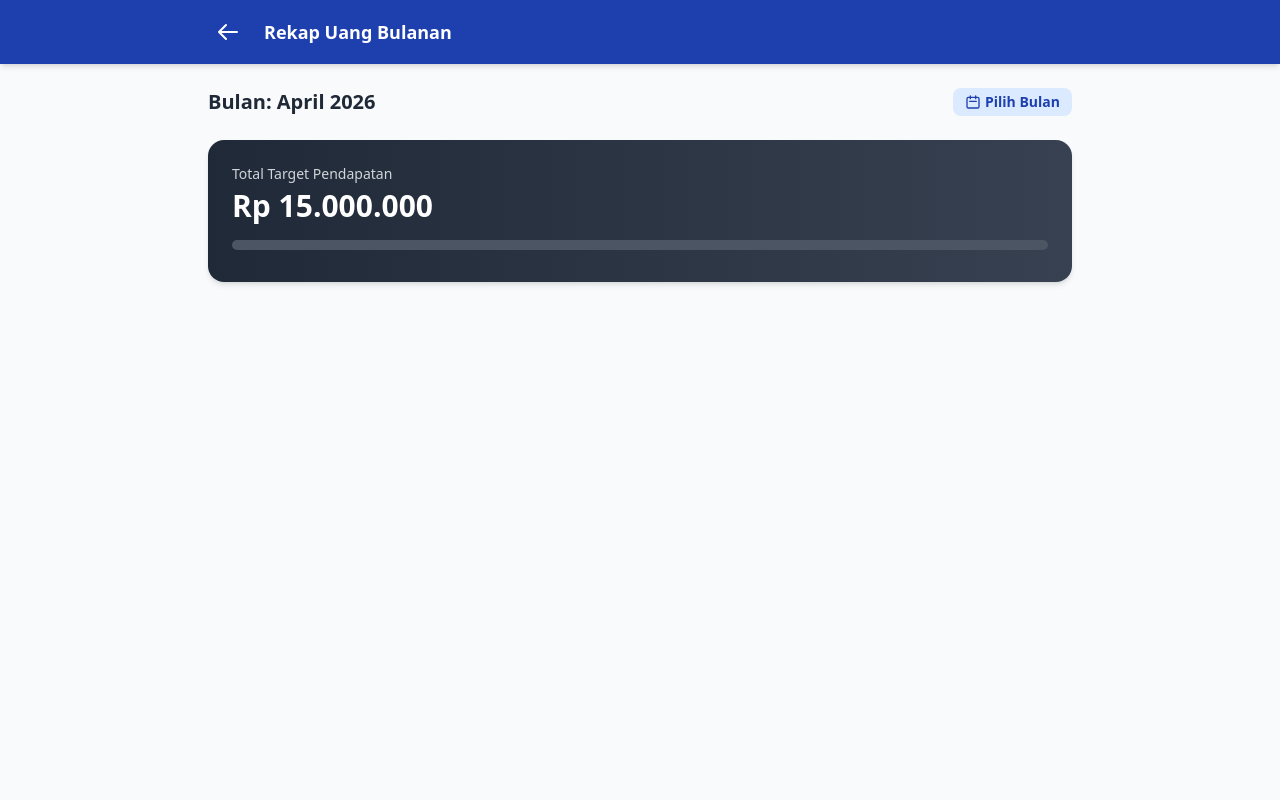
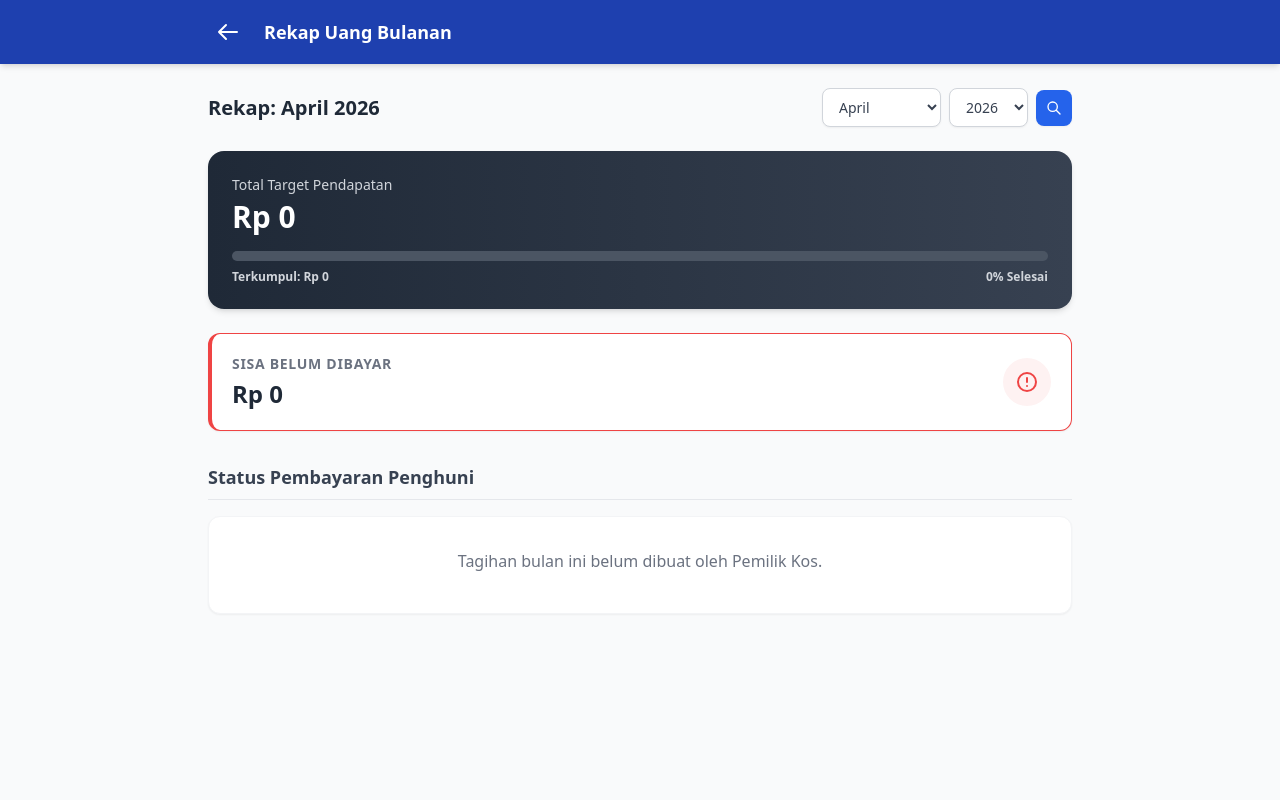
Before and after one commit to tasyakurmaulana/SISTEM-OPERASIONAL-KOSKITA, a PHP site: page /penjaga/laporan_keuangan.php in a window 1280 px wide. Run offline with PHP 8.4, Linux system fonts and the light colour scheme; a user stored in the database is signed in; data comes from the database, SQL or seed files in the repository; tables that the repository leaves empty hold one stand-in row (values such as "Sample post"); some libraries are stand-ins or nearby versions.

Commit message:
Update laporan_keuangan.php

```diff
--- a/penjaga/laporan_keuangan.php
+++ b/penjaga/laporan_keuangan.php
@@ -1,35 +1,51 @@
 <?php
 session_start();
+require '../koneksi.php';
 
-// Proteksi Halaman: Hanya untuk role 'penjaga'
 if (!isset($_SESSION['id_user']) || $_SESSION['role'] !== 'penjaga') {
     header("Location: ../login.php");
     exit;
 }
 
-// --- SIMULASI QUERY DATABASE ---
-// Di aplikasi aslinya, data ini diambil menggunakan query SUM() dari tabel 'tagihan' pada bulan berjalan.
 
-$bulan_ini = "April 2026";
-
-// Ringkasan Rekap
-$rekap = [
-    'total_tagihan_keseluruhan' => 15000000,
-    'total_sudah_dibayar' => 12500000,
-    'total_belum_dibayar' => 2500000,
+$bulan_array = [
+    1 => 'Januari', 2 => 'Februari', 3 => 'Maret', 4 => 'April',
+    5 => 'Mei', 6 => 'Juni', 7 => 'Juli', 8 => 'Agustus',
+    9 => 'September', 10 => 'Oktober', 11 => 'November', 12 => 'Desember'
 ];
 
-// Persentase untuk progress bar
-$persentase_terkumpul = ($rekap['total_sudah_dibayar'] / $rekap['total_tagihan_keseluruhan']) * 100;
 
-// Daftar Status Pembayaran per Kamar
-$daftar_kamar = [
-    ['kamar' => 'A-01', 'nama' => 'Budi Santoso', 'nominal' => 850000, 'status' => 'Lunas'],
-    ['kamar' => 'A-02', 'nama' => 'Andi Wijaya', 'nominal' => 800000, 'status' => 'Lunas'],
-    ['kamar' => 'B-01', 'nama' => 'Siti Aminah', 'nominal' => 850000, 'status' => 'Belum Lunas'],
-    ['kamar' => 'B-02', 'nama' => 'Indra Febri', 'nominal' => 850000, 'status' => 'Menunggu Konfirmasi'],
-    ['kamar' => 'C-01', 'nama' => 'Rina Melati', 'nominal' => 800000, 'status' => 'Belum Lunas'],
-];
+$filter_bulan = isset($_GET['bulan']) ? $_GET['bulan'] : $bulan_array[date('n')];
+$filter_tahun = isset($_GET['tahun']) ? $_GET['tahun'] : date('Y');
+$periode_tampil = $filter_bulan . " " . $filter_tahun;
+
+
+$q_target = $conn->query("SELECT SUM(total_tagihan) as target FROM tagihan WHERE bulan = '$filter_bulan' AND tahun = '$filter_tahun'");
+$total_target = ($q_target && $q_target->num_rows > 0) ? $q_target->fetch_assoc()['target'] : 0;
+
+if(is_null($total_target)) $total_target = 0;
+
+$q_lunas = $conn->query("SELECT SUM(total_tagihan) as lunas FROM tagihan WHERE status = 'Lunas' AND bulan = '$filter_bulan' AND tahun = '$filter_tahun'");
+$total_sudah_dibayar = ($q_lunas && $q_lunas->num_rows > 0) ? $q_lunas->fetch_assoc()['lunas'] : 0;
+if(is_null($total_sudah_dibayar)) $total_sudah_dibayar = 0;
+
+
+$total_belum_dibayar = $total_target - $total_sudah_dibayar;
+
+if ($total_target > 0) {
+    $persentase_terkumpul = ($total_sudah_dibayar / $total_target) * 100;
+} else {
+    $persentase_terkumpul = 0;
+}
+
+
+$query_daftar = $conn->query("
+    SELECT t.total_tagihan, t.status, p.nomor_kamar, p.nama_lengkap
+    FROM tagihan t
+    JOIN penghuni p ON t.id_penghuni = p.id_penghuni
+    WHERE t.bulan = '$filter_bulan' AND t.tahun = '$filter_tahun'
+    ORDER BY p.nomor_kamar ASC
+");
 
 function formatRupiah($angka){
     return "Rp " . number_format($angka, 0, ',', '.');
@@ -44,11 +60,11 @@ function formatRupiah($angka){
     <title>Rekap Uang Bulanan - Penjaga Kos</title>
     <script src="https://cdn.tailwindcss.com"></script>
 </head>
-<body class="bg-gray-50 font-sans antialiased min-h-screen">
+<body class="bg-gray-50 font-sans antialiased min-h-screen pb-10">
 
     <nav class="bg-blue-800 text-white shadow-md sticky top-0 z-50">
         <div class="max-w-4xl mx-auto px-4 py-3 flex items-center">
-            <a href="dashboard.php" class="mr-4 hover:bg-blue-700 p-2 rounded-full transition">
+            <a href="dashboard_penjaga.php" class="mr-4 hover:bg-blue-700 p-2 rounded-full transition">
                 <svg class="w-6 h-6" fill="none" stroke="currentColor" viewBox="0 0 24 24"><path stroke-linecap="round" stroke-linejoin="round" stroke-width="2" d="M10 19l-7-7m0 0l7-7m-7 7h18"></path></svg>
             </a>
             <div class="font-bold text-lg">Rekap Uang Bulanan</div>
@@ -57,17 +73,91 @@ function formatRupiah($angka){
 
     <div class="max-w-4xl mx-auto px-4 py-6">
 
-        <div class="flex justify-between items-center mb-6">
-            <h2 class="text-xl font-bold text-gray-800">Bulan: <?php echo $bulan_ini; ?></h2>
-            <button class="bg-blue-100 text-blue-800 px-3 py-1 rounded-lg text-sm font-semibold flex items-center">
-                <svg class="w-4 h-4 mr-1" fill="none" stroke="currentColor" viewBox="0 0 24 24"><path stroke-linecap="round" stroke-linejoin="round" stroke-width="2" d="M8 7V3m8 4V3m-9 8h10M5 21h14a2 2 0 002-2V7a2 2 0 00-2-2H5a2 2 0 00-2 2v12a2 2 0 002 2z"></path></svg>
-                Pilih Bulan
-            </button>
+        <div class="flex flex-col md:flex-row justify-between items-start md:items-center mb-6 gap-3">
+            <h2 class="text-xl font-bold text-gray-800">Rekap: <?php echo htmlspecialchars($periode_tampil); ?></h2>
+
+            <form method="GET" action="" class="flex items-center gap-2">
+                <select name="bulan" class="bg-white border border-gray-300 text-gray-700 text-sm rounded-lg focus:ring-blue-500 focus:border-blue-500 block px-3 py-2 shadow-sm">
+                    <?php foreach($bulan_array as $angka => $nama_bulan): ?>
+                        <option value="<?php echo $nama_bulan; ?>" <?php if($filter_bulan == $nama_bulan) echo 'selected'; ?>>
+                    <?php echo $nama_bulan; ?>
+                        </option>
+                    <?php endforeach; ?>
+                </select>
+
+                <select name="tahun" class="bg-white border border-gray-300 text-gray-700 text-sm rounded-lg focus:ring-blue-500 focus:border-blue-500 block px-3 py-2 shadow-sm">
+                    <?php
+                    $tahun_sekarang = date('Y');
+                    for($t = $tahun_sekarang - 1; $t <= $tahun_sekarang + 1; $t++):
+                    ?>
+                        <option value="<?php echo $t; ?>" <?php if($filter_tahun == $t) echo 'selected'; ?>>
+                            <?php echo $t; ?>
+                        </option>
+                    <?php endfor; ?>
+                </select>
+
+                <button type="submit" class="bg-blue-600 hover:bg-blue-700 text-white p-2.5 rounded-lg shadow-sm transition flex items-center justify-center">
+                    <svg class="w-4 h-4" fill="none" stroke="currentColor" viewBox="0 0 24 24"><path stroke-linecap="round" stroke-linejoin="round" stroke-width="2" d="M21 21l-6-6m2-5a7 7 0 11-14 0 7 7 0 0114 0z"></path></svg>
+                </button>
+            </form>
         </div>
 
         <div class="bg-gradient-to-r from-gray-800 to-gray-700 rounded-2xl shadow-md p-6 mb-6 text-white relative overflow-hidden">
             <h3 class="text-sm font-medium text-gray-300 mb-1">Total Target Pendapatan</h3>
-            <div class="text-3xl font-bold mb-4"><?php echo formatRupiah($rekap['total_tagihan_keseluruhan']); ?></div>
+            <div class="text-3xl font-bold mb-4"><?php echo formatRupiah($total_target); ?></div>
 
             <div class="w-full bg-gray-600 rounded-full h-2.5 mb-2">
-                <div class="bg-green-400 h-2.5 rounded-full" style="width: <?php echo $persentase_terkumpul;
+                <div class="bg-green-400 h-2.5 rounded-full transition-all duration-1000" style="width: <?php echo $persentase_terkumpul; ?>%"></div>
+            </div>
+
+            <div class="flex justify-between text-xs font-semibold text-gray-300">
+                <span>Terkumpul: <?php echo formatRupiah($total_sudah_dibayar); ?></span>
+                <span><?php echo round($persentase_terkumpul); ?>% Selesai</span>
+            </div>
+        </div>
+
+        <div class="bg-white rounded-xl shadow-sm border border-gray-100 p-5 mb-8 flex justify-between items-center border-l-4 border-red-500">
+            <div>
+                <h4 class="text-sm font-bold text-gray-500 uppercase tracking-wider">Sisa Belum Dibayar</h4>
+                <p class="text-2xl font-black text-gray-800 mt-1"><?php echo formatRupiah($total_belum_dibayar); ?></p>
+            </div>
+            <div class="w-12 h-12 bg-red-50 rounded-full flex items-center justify-center text-red-500">
+                <svg class="w-6 h-6" fill="none" stroke="currentColor" viewBox="0 0 24 24"><path stroke-linecap="round" stroke-linejoin="round" stroke-width="2" d="M12 8v4m0 4h.01M21 12a9 9 0 11-18 0 9 9 0 0118 0z"></path></svg>
+            </div>
+        </div>
+
+        <h3 class="text-lg font-bold text-gray-700 mb-4 border-b pb-2">Status Pembayaran Penghuni</h3>
+
+        <div class="bg-white rounded-xl shadow-sm border border-gray-100 overflow-hidden">
+            <?php if ($query_daftar && $query_daftar->num_rows > 0): ?>
+            <ul class="divide-y divide-gray-100">
+                <?php while($row = $query_daftar->fetch_assoc()): ?>
+                <li class="p-4 hover:bg-gray-50 flex flex-col sm:flex-row justify-between items-start sm:items-center">
+                    <div class="mb-2 sm:mb-0">
+                        <h4 class="font-bold text-gray-800">Kamar <?php echo htmlspecialchars($row['nomor_kamar']); ?> - <?php echo htmlspecialchars($row['nama_lengkap']); ?></h4>
+                        <p class="text-sm font-semibold text-gray-600 mt-1"><?php echo formatRupiah($row['total_tagihan']); ?></p>
+                    </div>
+                    <div>
+                        <?php if($row['status'] == 'Lunas'): ?>
+                            <span class="bg-green-100 text-green-700 px-3 py-1 rounded-full text-xs font-bold border border-green-200">Lunas</span>
+                        <?php elseif($row['status'] == 'Menunggu Konfirmasi'): ?>
+                            <span class="bg-orange-100 text-orange-700 px-3 py-1 rounded-full text-xs font-bold border border-orange-200">Cek Transfer</span>
+                        <?php else: ?>
+                            <span class="bg-red-100 text-red-700 px-3 py-1 rounded-full text-xs font-bold border border-red-200 inline-block mb-1">Nunggak</span>
+                            <br class="hidden sm:block">
+                            <a href="#" onclick="alert('Fitur Chat Penagihan WA segera hadir!')" class="text-[10px] font-bold text-blue-500 hover:underline inline-block sm:mt-1">Tagih via WA &rarr;</a>
+                        <?php endif; ?>
+                    </div>
+                </li>
+                <?php endwhile; ?>
+            </ul>
+            <?php else: ?>
+                <div class="p-8 text-center">
+                    <p class="text-gray-500 mb-2">Tagihan bulan ini belum dibuat oleh Pemilik Kos.</p>
+                </div>
+            <?php endif; ?>
+        </div>
+
+    </div>
+</body>
+</html>
```
